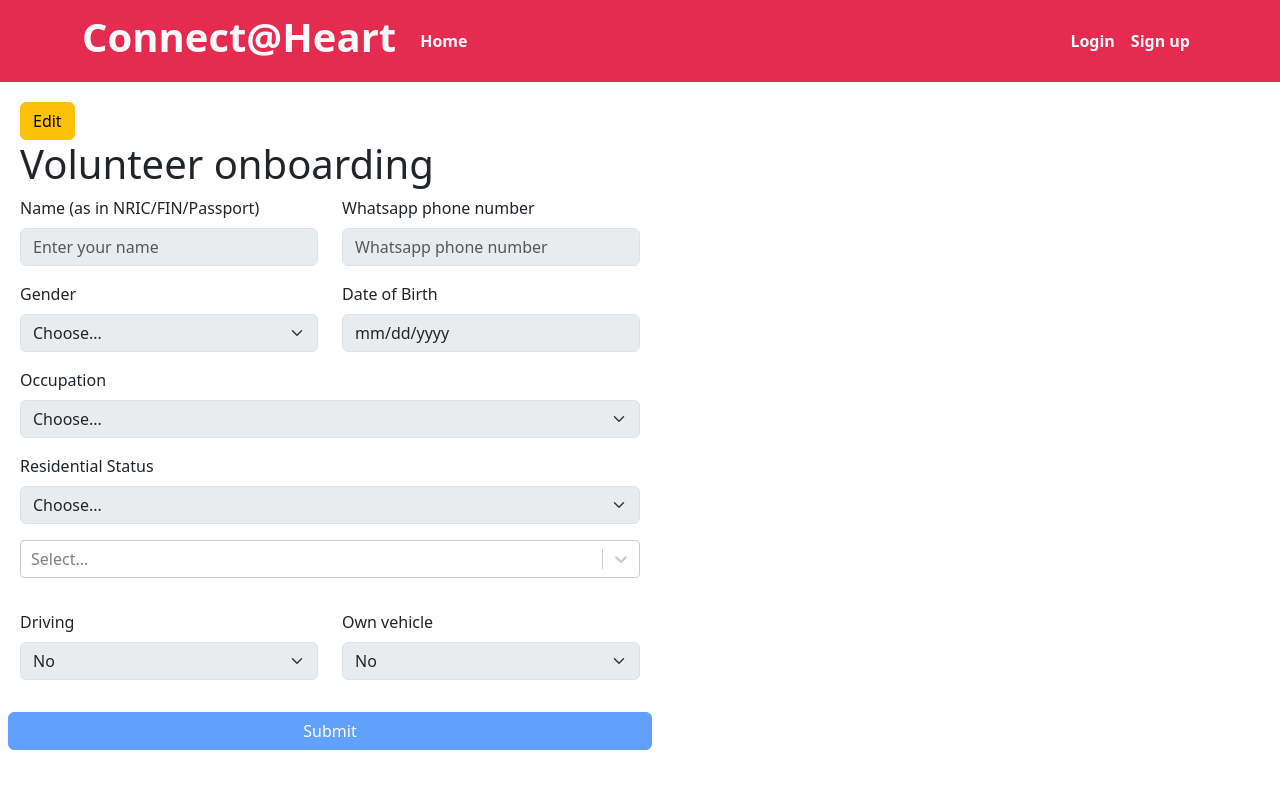
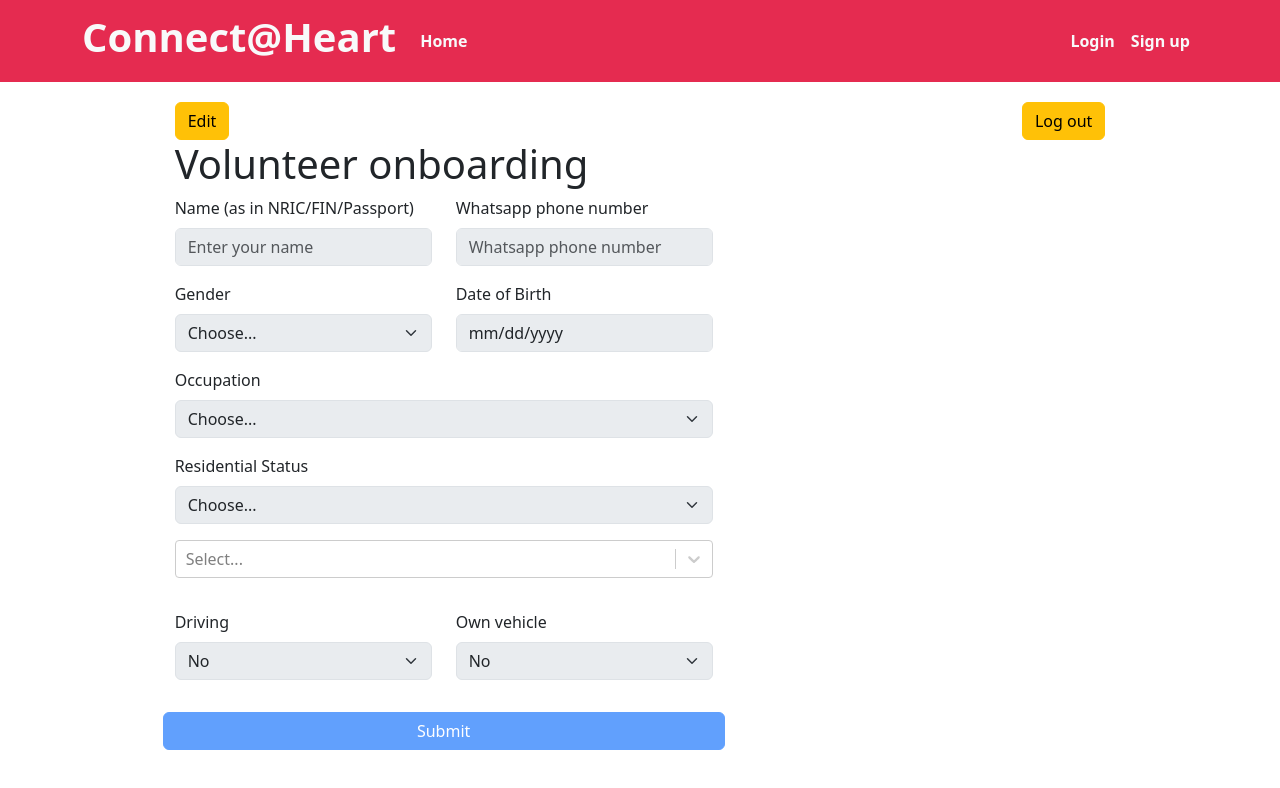
Before and after one commit to DanielJames0302/CareGiving, a React (Create React App) app in the folder caregiving/: page /my-profile in a window 1280 px wide. Shown: the top 788 px of the page. Built offline with nearby package versions, Linux system fonts and the light colour scheme; no server answers.

Commit message:
create log out feature

```diff
--- a/caregiving/src/components/login/login-form.js
+++ b/caregiving/src/components/login/login-form.js
@@ -105,7 +105,7 @@ const LoginForm = () => {
             </Form.Group> : ''}
 
             <Button variant="primary" type='submit'>
-              {action === 'login' ? 'Login' : 'Sign Up'}
+              {action === 'login' ? 'Login' : 'Sign up'}
             </Button>
             <p className='error-message'>{error}</p>
             {action === 'login' ? <p onClick={handlePasswordReset} className='forgot-password'>Forgot password</p> : null }
--- a/caregiving/src/components/profile/profile-dashboard.css
+++ b/caregiving/src/components/profile/profile-dashboard.css
@@ -1,3 +1,8 @@
 .profile-dashboard {
-  width: 50%;
+  width: 100%;
 }
+.profile-dashboard-wrapper {
+  display: flex;
+  flex-direction: row;
+  justify-content: space-around;
+}
--- a/caregiving/src/components/profile/profile-dashboard.js
+++ b/caregiving/src/components/profile/profile-dashboard.js
@@ -7,11 +7,14 @@ import Row from 'react-bootstrap/Row';
 import CreatableSelect from 'react-select/creatable';
 import Spinner from 'react-bootstrap/Spinner';
 import { doc, updateDoc } from "firebase/firestore";
-import { onAuthStateChanged } from 'firebase/auth';
+import { onAuthStateChanged, signOut } from 'firebase/auth';
 import { getDoc } from 'firebase/firestore';
-import { useSelector } from 'react-redux';
+import { useDispatch, useSelector } from 'react-redux';
 import { skills } from '../onboarding/skills';
 import './profile-dashboard.css'
+import { useNavigate } from 'react-router-dom';
+import { logout } from '../../redux/auth-slice';
+
 
 const ProfileDashboard = () => {
   const [isEdit, setIsEdit] = useState(false)
@@ -26,10 +29,12 @@ const ProfileDashboard = () => {
     residentialStatus: '',
     dateOfBirth: '',
     })
+  const dispatch = useDispatch()
   const [validated, setValidated] = useState(false)
   const [isLoading, setIsLoading] = useState(false)
   const [error, setError] = useState('')
   const [userSkills, setUserSkills] = useState()
+  const navigate = useNavigate()
 
   const userId = useSelector((state) => state.user.userId )
   const fetchActivites = useCallback(() => {
@@ -94,10 +99,19 @@ const ProfileDashboard = () => {
     }
     setValidated(true);
   }
+  const handleLogOut = () => {
+    signOut(auth).then(() => {
+      dispatch(logout())
+      navigate('/')
+    }).catch((error) => {
+      // An error happened.
+    });
+  }
   return (
     <div className='profile-dashboard'>
       <div className='profile-dashboard-wrapper'>
-          {isEdit === false ? <Button variant='warning' onClick={() => setIsEdit(true)}>Edit</Button> : <Button variant='danger' onClick={() => setIsEdit(false)}>Stop edit</Button>}
+        <div className="left-section mr-auto">
+        {isEdit === false ? <Button variant='warning' onClick={() => setIsEdit(true)}>Edit</Button> : <Button variant='danger' onClick={() => setIsEdit(false)}>Stop edit</Button>}
           <div className='profile-dashboard-form'>
           <Form  noValidate validated={validated}  onSubmit={handleFormSubmit}>
           <h1 className='onboarding-form-title'>Volunteer onboarding</h1>
@@ -207,6 +221,11 @@ const ProfileDashboard = () => {
 
           </Form>
           </div>
+        </div>
+        <div className="right-section">
+            <Button variant='warning' onClick={() => handleLogOut()}>Log out</Button>
+        </div>
+
       </div>
     </div>
   )
--- a/caregiving/src/router/router.js
+++ b/caregiving/src/router/router.js
@@ -46,7 +46,7 @@ const router = createBrowserRouter([
       {
         path: "/certificates",
         element: <Certificate />
-      }
+      },
 
     ],
   }
```
